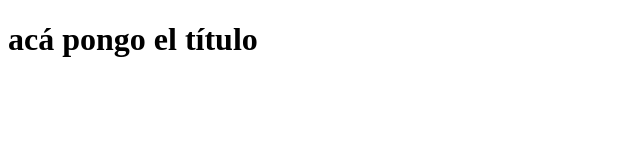
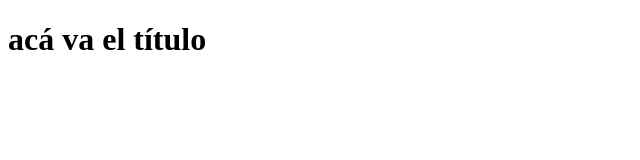
Before and after one commit to spehrs/proyecto-0, a plain HTML site: page index.html in a window 1280 px wide. Shown: the whole page, without its empty margins (0-640 px from the left). Drawn offline with Linux system fonts and the light colour scheme.

Commit message:
segundo commit

```diff
--- a/index.html
+++ b/index.html
@@ -3,10 +3,10 @@
 <head>
     <meta charset="UTF-8">
     <meta http-equiv="X-UA-Compatible" content="IE=edge">
-    <meta name="viewport" content="width=>, initial-scale=1.0">
+    <meta name="viewport" content="width=device-width, initial-scale=1.0">
     <title>Document</title>
 </head>
 <body>
-    <h1>acá pongo el título</h1>
+    <h1>acá va el título</h1>
 </body>
 </html>
```
